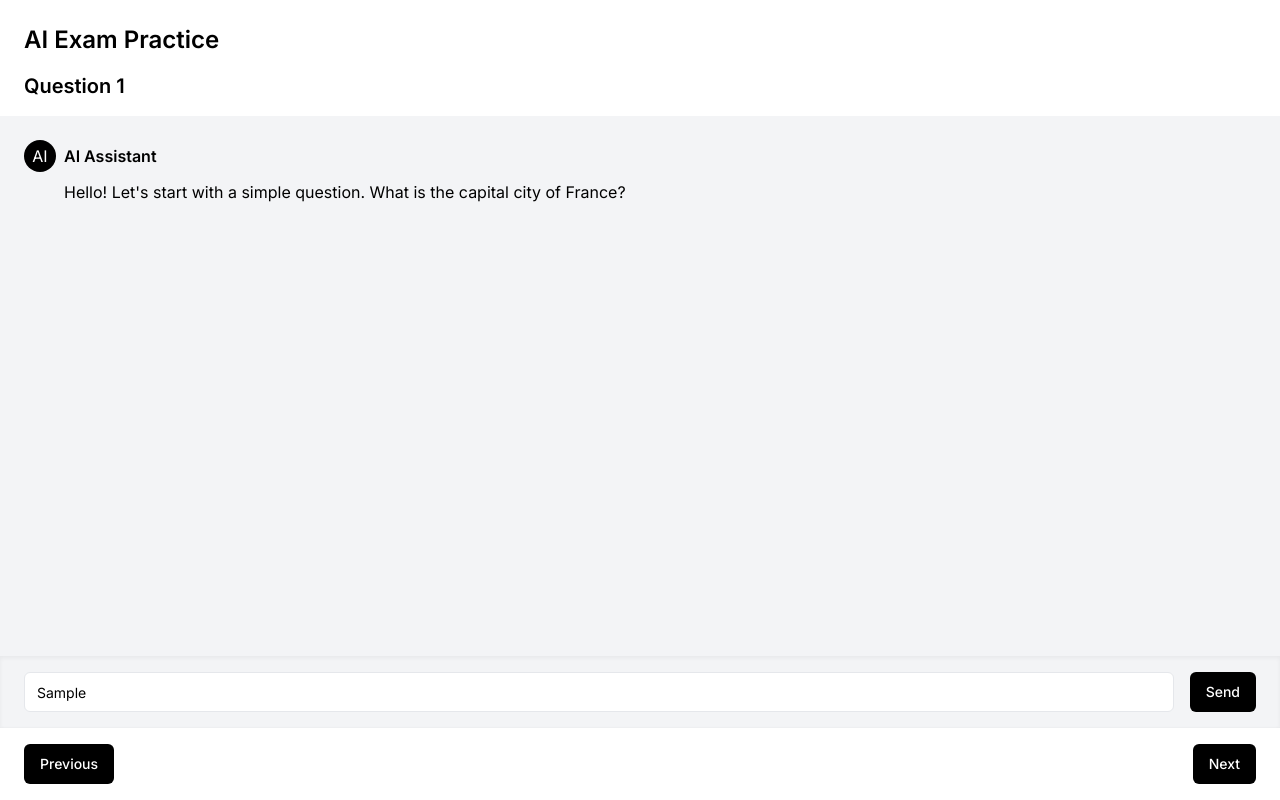
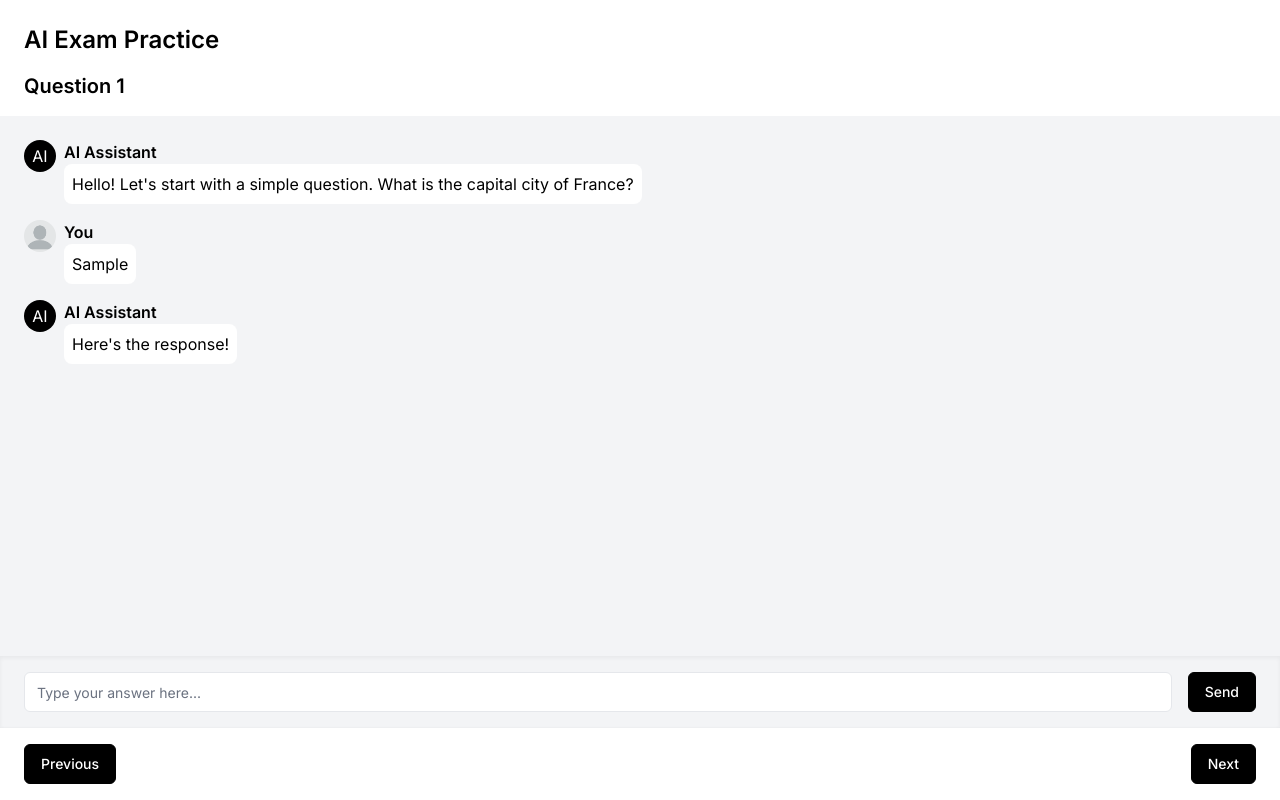
Before and after one commit to nikolaspapastavrou/examiner-ui, a Next.js app: page / in a window 1280 px wide. Both pictures are taken after typing "Sample" into the empty fields and a click on the button "Send". Built offline with nearby package versions, Linux system fonts and the light colour scheme.

Commit message:
feat: made it more interactive

```diff
--- a/components/examiner-chat.tsx
+++ b/components/examiner-chat.tsx
@@ -1,3 +1,5 @@
+"use client"
+
 /**
 * This code was generated by v0 by Vercel.
 * @see https://v0.dev/t/RVyfoRWbged
@@ -20,12 +22,37 @@ To read more about using these font, please visit the Next.js documentation:
 import { AvatarImage, AvatarFallback, Avatar } from "@/components/ui/avatar"
 import { Input } from "@/components/ui/input"
 import { Button } from "@/components/ui/button"
+import { useState } from 'react'
 
 type ExaminerChatProps = {
   aiMessage: string;
 };
 
 export function ExaminerChat({ aiMessage }: ExaminerChatProps) {
+  const [input, setInput] = useState('');
+  const [messages, setMessages] = useState([{ sender: 'AI', text: aiMessage }]);
+  const [isTyping, setIsTyping] = useState(false);
+
+  // Handle input change
+  const handleInputChange = (e) => {
+    setInput(e.target.value);
+  };
+
+  // Handle send button click
+  const handleSendMessage = () => {
+    if (input.trim()) {
+      setMessages([...messages, { sender: 'User', text: input }]);
+      setIsTyping(true);
+      setInput('');
+
+      // Simulate AI response time
+      setTimeout(() => {
+        setMessages((prevMessages) => [...prevMessages, { sender: 'AI', text: "Here's the response!" }]);
+        setIsTyping(false);
+      }, 2000); // 2 seconds delay
+    }
+  };
+
   // Shared horizontal padding value to align all elements
   const horizontalPadding = "px-6";
 
@@ -41,34 +68,68 @@ export function ExaminerChat({ aiMessage }: ExaminerChatProps) {
         <h3 className="text-xl font-semibold mt-4">Question 1</h3>
       </div>
 
-{/* Chat messages section */}
-<div className="flex-1 p-6 overflow-auto bg-gray-100">
-        {/* AI message bubble */}
-        <div className="flex flex-col gap-2">
-          <div className="flex items-center gap-2">
+      {/* Chat messages section */}
+      <div className="flex-1 p-6 overflow-auto bg-gray-100">
+        {messages.map((message, index) => (
+          <div key={index} className={`flex flex-row items-start gap-2 mb-4`}>
+            {message.sender === 'AI' ? (
+              <div className="rounded-full bg-black h-8 w-8 flex items-center justify-center text-white">
+                AI
+              </div>
+            ) : (
+              <img
+                src="/user_profile_icon.png"
+                alt="User"
+                className="rounded-full h-8 w-8" // This makes the image rounded
+              />
+            )}
+            <div className="flex flex-col">
+              <span className="font-semibold">{message.sender === 'AI' ? 'AI Assistant' : 'You'}</span>
+              <div className={`bg-white rounded-lg p-2`}>
+                <p>{message.text}</p>
+              </div>
+            </div>
+          </div>
+        ))}
+        {isTyping && (
+          <div className="flex flex-row items-start gap-2 mb-4">
             <div className="rounded-full bg-black h-8 w-8 flex items-center justify-center text-white">AI</div>
-            <span className="font-semibold">AI Assistant</span>
+            <div className="flex flex-col">
+              <span className="font-semibold">AI Assistant</span>
+              <div className="bg-white rounded-lg p-2">
+                <p>Typing...</p>
+              </div>
+            </div>
           </div>
-          <div className="ml-10">
-            <p>{aiMessage}</p>
-          </div>
-        </div>
-        {/* Placeholder for additional chat messages */}
+        )}
       </div>
 
       {/* Input and send button section */}
       <div className={`bg-gray-100 shadow-inner`}>
         <div className={`${horizontalPadding} py-4 flex items-center`}>
-          <Input className="flex-1" placeholder="Type your answer here..." />
-          <Button className="ml-4 bg-black text-white">Send</Button>
+          <Input
+            className={`flex-1 ${isTyping ? 'bg-gray-300' : 'bg-white'}`}
+            placeholder="Type your answer here..."
+            value={input}
+            onChange={handleInputChange}
+            onKeyPress={(e) => e.key === 'Enter' && handleSendMessage()}
+            disabled={isTyping} // Disable the input field when AI is typing
+          />
+          <Button
+            className={`ml-4 bg-black text-white hover:bg-white hover:text-black border border-black ${isTyping ? 'opacity-50 cursor-not-allowed' : ''}`}
+            onClick={handleSendMessage}
+            disabled={isTyping} // Disable the button when AI is typing
+          >
+            Send
+          </Button>
         </div>
       </div>
 
       {/* Navigation buttons section */}
       <div className={`${horizontalPadding} py-4 bg-white shadow`}>
-        <div className="flex justify-between">
-          <Button variant="black">Previous</Button>
-          <Button variant="black">Next</Button>
+      <div className="flex justify-between">
+          <Button variant="black" className="hover:bg-white hover:text-black border border-black">Previous</Button>
+          <Button variant="black" className="hover:bg-white hover:text-black border border-black">Next</Button>
         </div>
       </div>
     </div>
```
Also changed, not shown: public/user_profile_icon.png (added).
